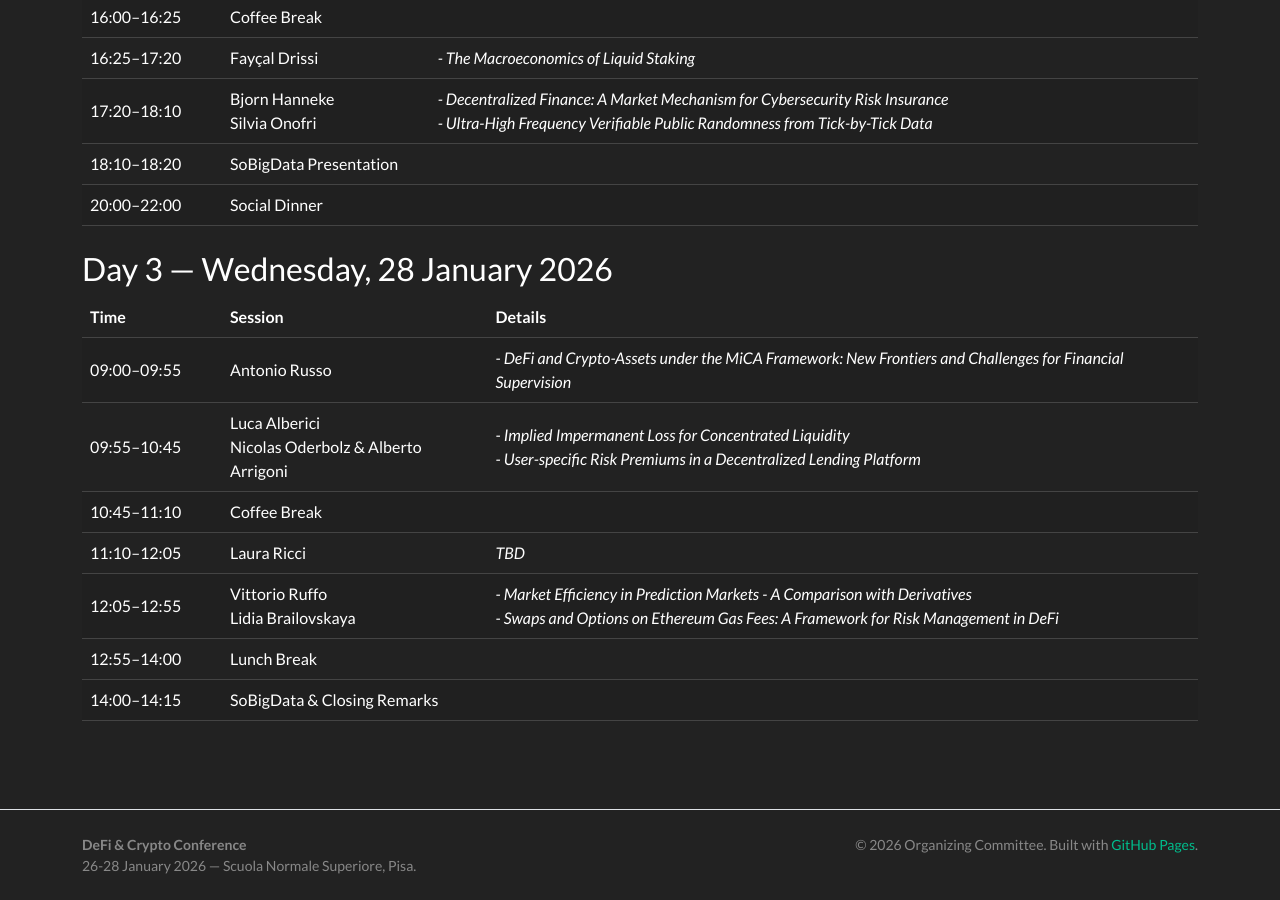
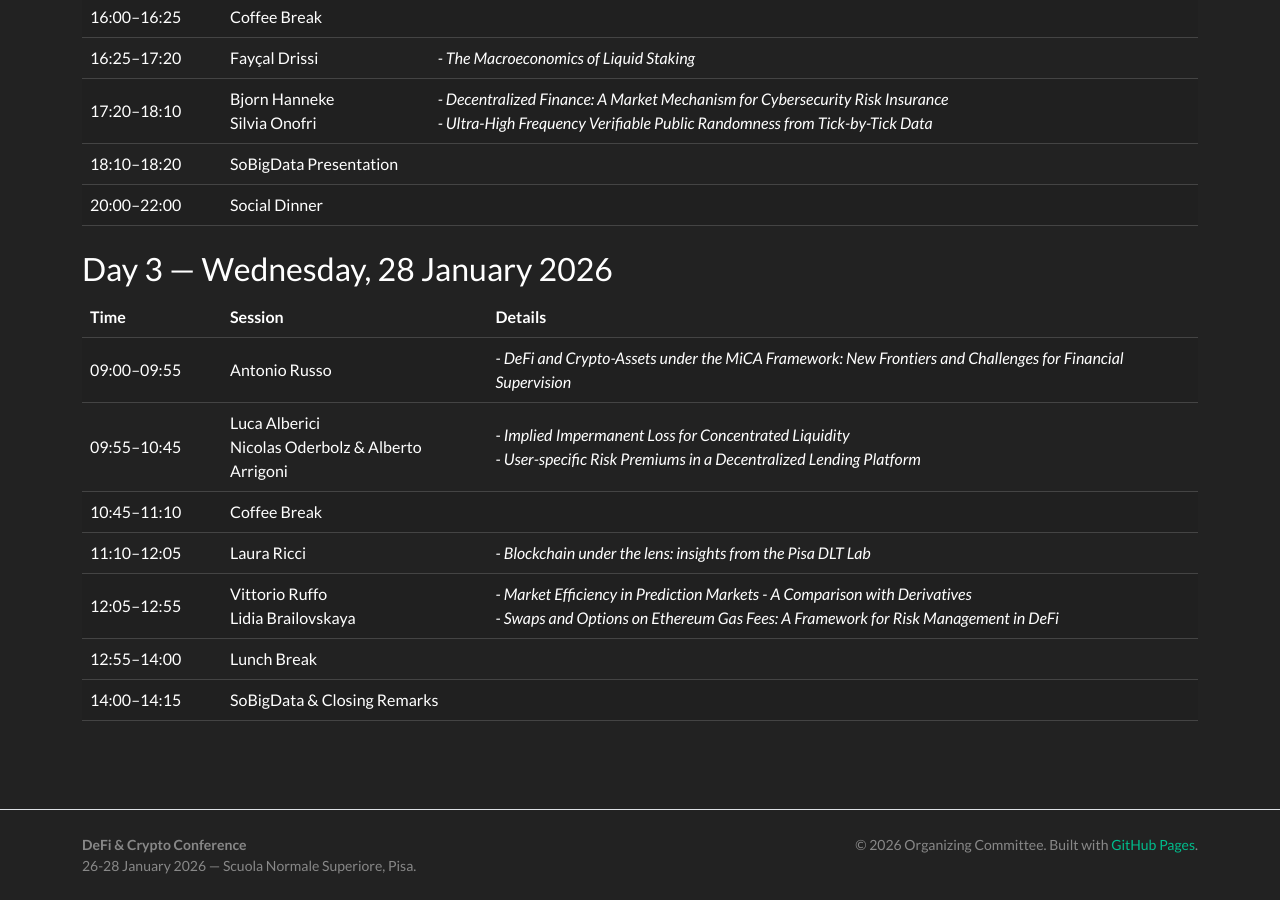
Before and after one commit to sns-defi/sns-defi.github.io, a Jekyll site: the page built from program.md, in a window 1280 px wide and 900 px high, scrolled down 1345 px. Built offline with Jekyll 4.4.1, drawn with Linux system fonts in a browser that asks for light colours; nearby versions of some CDN libraries.

Commit message:
Update presentation topic for Laura Ricci

```diff
--- a/program.md
+++ b/program.md
@@ -65,7 +65,7 @@ permalink: /program/
     <tr><td>09:00–09:55</td><td>Antonio Russo</td><td><em>- DeFi and Crypto-Assets under the MiCA Framework: New Frontiers and Challenges for Financial Supervision</em></td></tr>
     <tr><td>09:55–10:45</td><td>Luca Alberici<br>Nicolas Oderbolz &amp; Alberto Arrigoni</td><td><em>- Implied Impermanent Loss for Concentrated Liquidity</em><br><em>- User-specific Risk Premiums in a Decentralized Lending Platform</em></td></tr>
     <tr><td>10:45–11:10</td><td>Coffee Break</td><td></td></tr>
-    <tr><td>11:10–12:05</td><td>Laura Ricci</td><td><em>TBD</em></td></tr>
+    <tr><td>11:10–12:05</td><td>Laura Ricci</td><td><em>- Blockchain under the lens: insights from the Pisa DLT Lab</em></td></tr>
     <tr><td>12:05–12:55</td><td>Vittorio Ruffo<br>Lidia Brailovskaya</td><td><em>- Market Efficiency in Prediction Markets - A Comparison with Derivatives</em><br><em>- Swaps and Options on Ethereum Gas Fees: A Framework for Risk Management in DeFi</em></td></tr>
     <tr><td>12:55–14:00</td><td>Lunch Break</td><td></td></tr>
     <tr><td>14:00–14:15</td><td>SoBigData &amp; Closing Remarks</td><td></td></tr>
```
